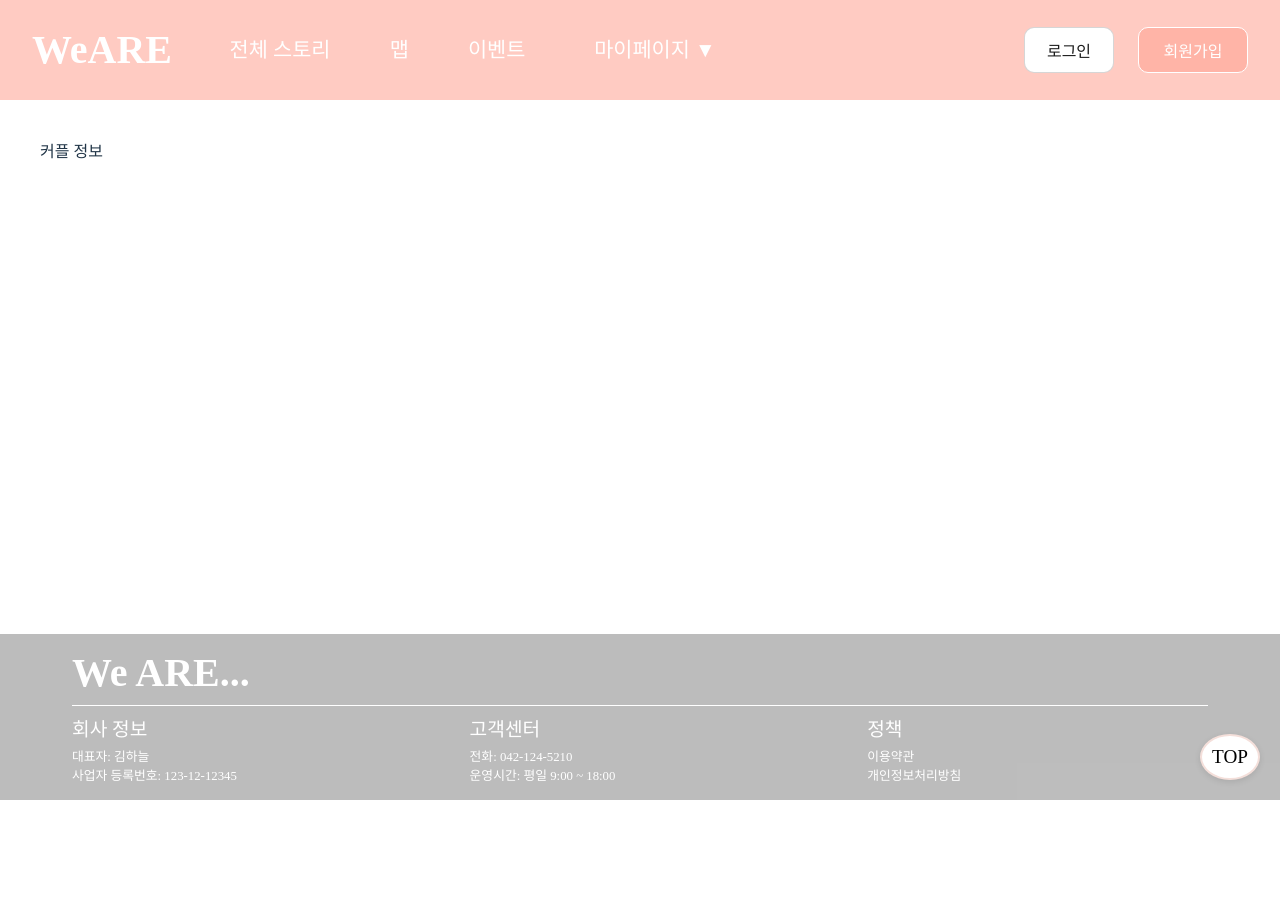
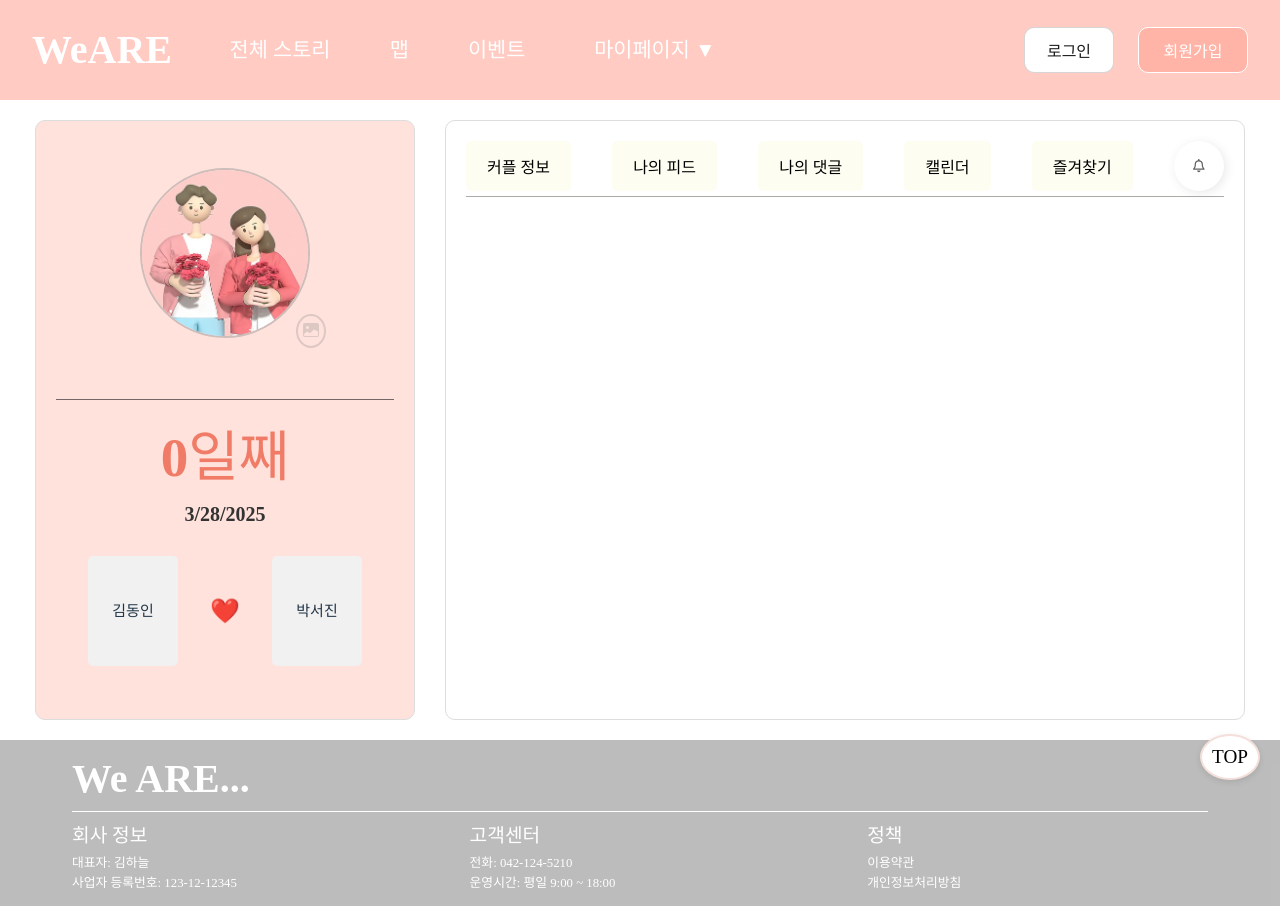
Before and after one commit to Dwsok472/NamanSOLO, a React (Vite) app: page /mypage/info in a window 1280 px wide. Before the commit the page ends 800 px from the top, so only its background shows below. Built offline with nearby package versions, Linux system fonts and the light colour scheme.

Commit message:
myprofile

```diff
--- a/src/App.jsx
+++ b/src/App.jsx
@@ -1,18 +1,19 @@
-import { BrowserRouter, Routes, Route } from 'react-router-dom';
-import styled from 'styled-components';
-import Header from './components/Header';
-import Footer from './components/Footer';
-import HomePage from './pages/HomePage';
-import Login from './components/Login';
-import Register from './components/Register';
-import ToDo from './pages/Todo';
-import ImageMap from './components/ImageMap';
-import { createGlobalStyle } from 'styled-components';
-import Find from './components/Find';
-import Event from './components/Event';
-import Follow from './components/Follow';
+import { BrowserRouter, Routes, Route } from "react-router-dom";
+import styled from "styled-components";
+import Header from "./components/Header";
+import Footer from "./components/Footer";
+import HomePage from "./pages/HomePage";
+import Login from "./components/Login";
+import Register from "./components/Register";
+import ToDo from "./pages/Todo";
+import ImageMap from "./components/ImageMap";
+import { createGlobalStyle } from "styled-components";
+import Find from "./components/Find";
+import Event from "./components/Event";
+import Follow from "./components/Follow";
+import MyProfile from "./components/MyProfile";
 
-const DummyPage = ({ title }) => <div style={{ padding: '40px' }}>{title}</div>;
+const DummyPage = ({ title }) => <div style={{ padding: "40px" }}>{title}</div>;
 
 const AppWrapper = styled.div`
   width: 100vw;
@@ -22,7 +23,7 @@ const AppWrapper = styled.div`
 `;
 
 const MainContent = styled.main.attrs(() => ({
-  id: 'main-content',
+  id: "main-content",
 }))`
   flex: 1;
   padding-top: 100px;
@@ -50,16 +51,16 @@ function App() {
           <Header
             logoText="WeARE"
             menuItems={[
-              { to: '/story/all', label: '전체 스토리' },
-              { to: '/map', label: '맵' },
-              { to: '/events', label: '이벤트' },
+              { to: "/story/all", label: "전체 스토리" },
+              { to: "/map", label: "맵" },
+              { to: "/events", label: "이벤트" },
             ]}
             subMenuItems={[
-              { to: '/mypage/info', label: '커플 정보' },
-              { to: '/mypage/diary', label: '나의 다이어리' },
-              { to: '/mypage/letter', label: '나의 편지' },
-              { to: '/mypage/todo', label: '캘린더' },
-              { to: '/mypage/painting', label: '그림' },
+              { to: "/mypage/info", label: "커플 정보" },
+              { to: "/mypage/diary", label: "나의 다이어리" },
+              { to: "/mypage/letter", label: "나의 편지" },
+              { to: "/mypage/todo", label: "캘린더" },
+              { to: "/mypage/painting", label: "그림" },
             ]}
             loginText="로그인"
             signupText="회원가입"
@@ -75,10 +76,7 @@ function App() {
               />
               <Route path="/map" element={<ImageMap />} />
               <Route path="/events" element={<Event />} />
-              <Route
-                path="/mypage/info"
-                element={<DummyPage title="커플 정보" />}
-              />
+              <Route path="/mypage/info" element={<MyProfile />} />
               <Route
                 path="/mypage/diary"
                 element={<DummyPage title="나의 다이어리" />}
--- /dev/null
+++ b/src/components/MyProfile.jsx
@@ -0,0 +1,305 @@
+import React, { useState, useEffect } from "react";
+import styled from "styled-components";
+import { IconPhoto } from "./icons";
+import defaultcouple from "../components/img/defaultcouple.jpg";
+import puzzle from "../components/img/puzzle.png";
+
+const Container = styled.div`
+  display: flex;
+  justify-content: center;
+  align-items: center;
+  height: 80vh;
+  padding: 20px;
+  background-color: ${({ bgColor }) => bgColor || "#fff"};
+`;
+
+const ProfileCard = styled.div`
+  width: 100%;
+  max-width: 380px;
+  padding: 20px;
+  border: 1px solid #ddd;
+  border-radius: 10px;
+  text-align: center;
+  background-color: ${({ bgColor }) => bgColor || "#ffae9f5c"};
+  min-height: 600px;
+  display: flex;
+  flex-direction: column;
+  justify-content: flex-start;
+  position: relative;
+  margin-right: 30px;
+`;
+
+const PhotoSection = styled.div`
+  padding-top: 8%;
+  margin-bottom: 8%;
+  position: relative;
+  display: flex;
+  justify-content: center;
+`;
+
+const ProfilePhotoContainer = styled.div`
+  width: 170px;
+  height: 170px;
+  border-radius: 50%;
+  border: 2px solid #9d97977f;
+  overflow: hidden;
+`;
+
+const ProfilePhoto = styled.img`
+  width: 100%;
+  height: 100%;
+  object-fit: cover;
+`;
+
+const PlusButton = styled.label`
+  position: absolute;
+  bottom: -10px;
+  right: 20%;
+  width: 30px;
+  border-radius: 50%;
+  background-color: transparent;
+  color: ${({ color }) => color || "#9d97977f"};
+  font-size: 20px;
+  text-align: center;
+  cursor: pointer;
+  transition: background-color 0.3s ease;
+  opacity: 0.7;
+  border: 2px solid ${({ borderColor }) => borderColor || "#9d97977f"};
+  z-index: 1;
+`;
+
+const DateInfo = styled.div`
+  margin-top: 10%;
+
+  border-top: 1px solid ${({ borderColor }) => borderColor || "#2d2828a8"};
+  padding-top: 5%;
+`;
+
+const MeetingDate = styled.p`
+  font-size: 20px;
+  font-weight: bold;
+  color: ${({ color }) => color || "#333"};
+`;
+
+const DaysSince = styled.p`
+  font-size: 55px;
+  color: ${({ color }) => color || "#ee6f58e5"};
+  font-weight: bold;
+  margin: 0 auto;
+`;
+
+const NameHeartSection = styled.div`
+  display: flex;
+  justify-content: space-evenly;
+  align-items: center;
+  padding-top: 5%;
+  margin-top: 10px;
+  margin-bottom: 10px;
+`;
+
+const NameBox = styled.image`
+  display: flex;
+  align-items: center;
+  justify-content: center;
+  background-color: ${({ bgColor }) => bgColor || "#f1f1f1"};
+  padding: 10px;
+  border-radius: 5px;
+  height: 110px;
+`;
+
+const Heart = styled.span`
+  font-size: 24px;
+`;
+
+const Name = styled.p`
+  font-size: 15px;
+  font-weight: bold;
+  padding: 10px;
+  display: inline-block;
+  background-color: ${({ bgColor }) => bgColor || "#f1f1f1"};
+  text-align: center;
+  width: 70px;
+  margin: 0;
+`;
+
+const RightProfileCard = styled.div`
+  width: 100%;
+  max-width: 800px;
+  padding: 20px;
+  border: 1px solid #ddd;
+  border-radius: 10px;
+  background-color: ${({ bgColor }) => bgColor || "#fff"};
+  min-height: 600px;
+  display: flex;
+  flex-direction: column;
+  justify-content: space-between;
+`;
+
+const RightSection = styled.div`
+  display: flex;
+  flex-direction: row;
+  justify-content: space-between;
+  padding-bottom: 5px;
+  border-bottom: 1px solid ${({ borderColor }) => borderColor || "#ababa8"};
+`;
+
+const Button = styled.button`
+  background-color: ${({ bgColor }) => bgColor || "#fefdf1"};
+  padding: 10px 20px;
+  font-size: 16px;
+  font-weight: bold;
+  border: 1px solid ${({ borderColor }) => borderColor || "#fefdf1"};
+  border-radius: 5px;
+  cursor: pointer;
+  transition: background-color 0.3s ease;
+  &:hover {
+    background-color: ${({ hoverColor }) => hoverColor || "#fffaba"};
+  }
+`;
+
+const BellWrapper = styled.div`
+  .button {
+    width: ${({ width }) => width || "50px"};
+    height: ${({ height }) => height || "50px"};
+    position: relative;
+    display: flex;
+    align-items: center;
+    justify-content: center;
+    background-color: white;
+    border-radius: 50%;
+    cursor: pointer;
+    transition-duration: 0.3s;
+    box-shadow: 2px 2px 10px rgba(87, 86, 86, 0.13);
+    border: none;
+  }
+
+  .bell {
+    width: "18px";
+  }
+
+  .bell path {
+    fill: ${({ bellColor }) => bellColor || "rgb(99, 97, 97)"};
+  }
+
+  .button:hover {
+    background-color: rgb(186, 186, 186);
+  }
+
+  .button:hover .bell {
+    animation: bellRing 0.9s both;
+  }
+
+  @keyframes bellRing {
+    0%,
+    100% {
+      transform-origin: top;
+    }
+    15% {
+      transform: rotateZ(10deg);
+    }
+    30% {
+      transform: rotateZ(-10deg);
+    }
+    45% {
+      transform: rotateZ(5deg);
+    }
+    60% {
+      transform: rotateZ(-5deg);
+    }
+    75% {
+      transform: rotateZ(2deg);
+    }
+  }
+
+  .button:active {
+    transform: scale(0.8);
+  }
+`;
+
+function MyProfile() {
+  const [image, setImage] = useState(null);
+  const [daysSince, setDaysSince] = useState(null);
+  const [meetingDate, setMeetingDate] = useState(new Date());
+  const [name, setName] = useState("");
+
+  useEffect(() => {
+    calculateDaysSince(meetingDate, new Date());
+  }, [meetingDate]);
+
+  const handleImageChange = (e) => {
+    const file = e.target.files[0];
+    if (file) {
+      setImage(URL.createObjectURL(file));
+    }
+  };
+
+  const calculateDaysSince = (meetingDate, currentDate) => {
+    const date1 = new Date(meetingDate);
+    const date2 = new Date(currentDate);
+    date1.setHours(0, 0, 0, 0);
+    date2.setHours(0, 0, 0, 0);
+
+    const timeDiff = date2 - date1;
+    const daysDiff = Math.floor(timeDiff / (1000 * 3600 * 24));
+    setDaysSince(daysDiff);
+  };
+
+  return (
+    <Container>
+      <ProfileCard>
+        <PhotoSection>
+          <ProfilePhotoContainer>
+            {<ProfilePhoto src={defaultcouple} alt="profile" />}
+          </ProfilePhotoContainer>
+          <PlusButton htmlFor="image-upload">
+            <IconPhoto />
+          </PlusButton>
+          <input
+            type="file"
+            id="image-upload"
+            style={{ display: "none" }}
+            onChange={handleImageChange}
+          />
+        </PhotoSection>
+
+        <DateInfo>
+          {daysSince !== null && meetingDate && (
+            <DaysSince>{daysSince}일째</DaysSince>
+          )}
+          {meetingDate && (
+            <MeetingDate>{meetingDate.toLocaleDateString()}</MeetingDate>
+          )}
+        </DateInfo>
+
+        <NameHeartSection>
+          <NameBox src={puzzle}>
+            <Name>{name || "김동인"}</Name>
+          </NameBox>
+          <Heart>❤️</Heart>
+          <NameBox>
+            <Name>{name || "박서진"}</Name>
+          </NameBox>
+        </NameHeartSection>
+      </ProfileCard>
+
+      <RightProfileCard>
+        <RightSection>
+          <Button>커플 정보</Button>
+          <Button>나의 피드</Button>
+          <Button>나의 댓글</Button>
+          <Button>캘린더</Button>
+          <Button>즐겨찾기</Button>
+          <BellWrapper>
+            <button className="button">
+              <svg viewBox="0 0 448 512" className="bell">
+                <path d="M224 0c-17.7 0-32 14.3-32 32V49.9C119.5 61.4 64 124.2 64 200v33.4c0 45.4-15.5 89.5-43.8 124.9L5.3 377c-5.8 7.2-6.9 17.1-2.9 25.4S14.8 416 24 416H424c9.2 0 17.6-5.3 21.6-13.6s2.9-18.2-2.9-25.4l-14.9-18.6C399.5 322.9 384 278.8 384 233.4V200c0-75.8-55.5-138.6-128-150.1V32c0-17.7-14.3-32-32-32zm0 96h8c57.4 0 104 46.6 104 104v33.4c0 47.9 13.9 94.6 39.7 134.6H72.3C98.1 328 112 281.3 112 233.4V200c0-57.4 46.6-104 104-104h8zm64 352H224 160c0 17 6.7 33.3 18.7 45.3s28.3 18.7 45.3 18.7s33.3-6.7 45.3-18.7s18.7-28.3 18.7-45.3z" />
+              </svg>
+            </button>
+          </BellWrapper>
+        </RightSection>
+      </RightProfileCard>
+    </Container>
+  );
+}
+
+export default MyProfile;
```
Also changed, not shown: src/components/img/defaultcouple.jpg (added), src/components/img/puzzle.png (added).
